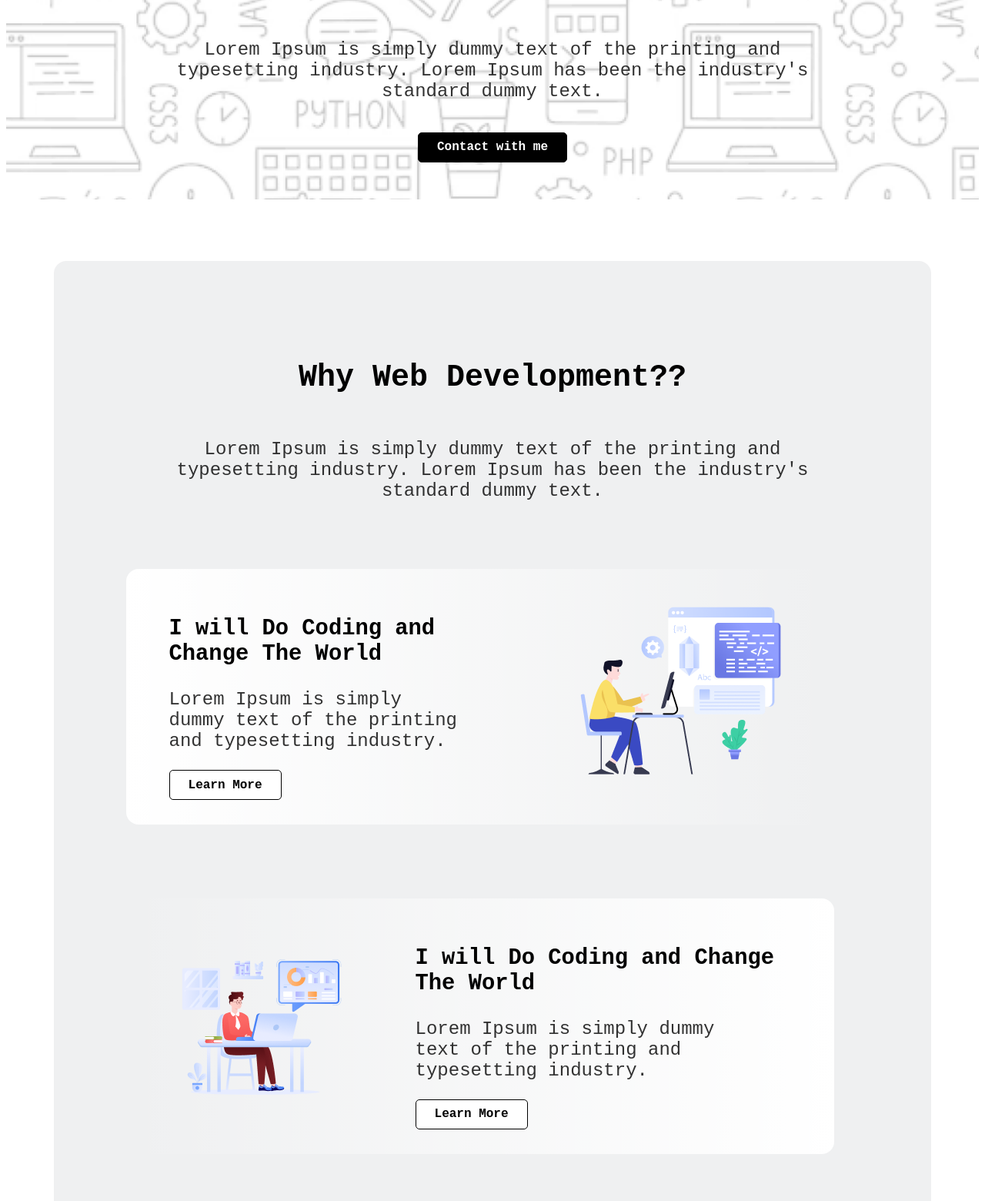
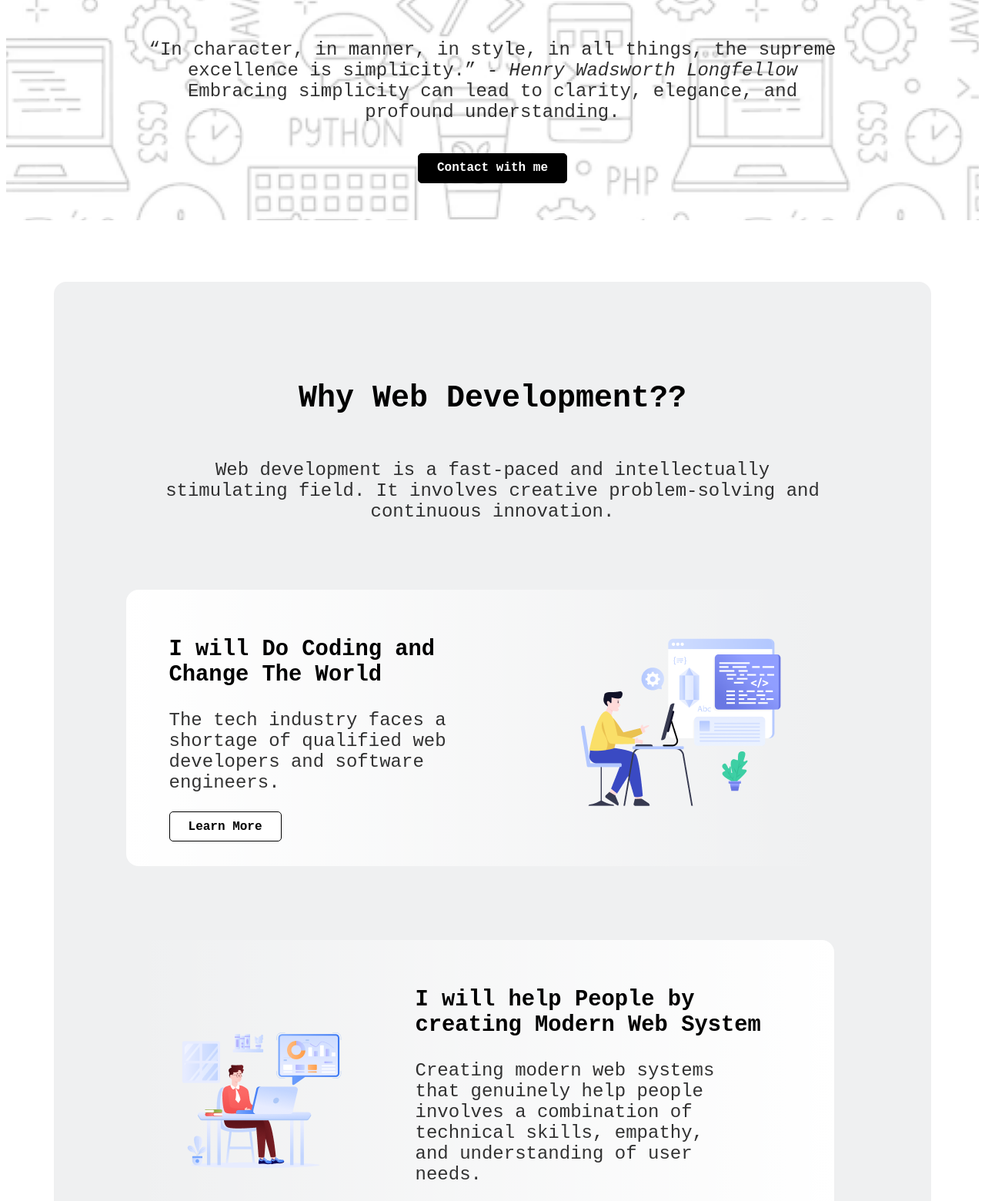
Before and after one commit to Ajmain-Fayek/B10_A1, a plain HTML site: page index.html in a window 1280 px wide. Shown: the part 673-2233 px from the top of the page at 77% size. Drawn offline with Linux system fonts and the light colour scheme; a web font is replaced by a local one.

Commit message:
Replaced lorem text with Original text

```diff
--- a/B10A1-Challenge-Begins/Styles/styles.css
+++ b/B10A1-Challenge-Begins/Styles/styles.css
@@ -206,6 +206,7 @@ a{
 
 .card{
     padding: 3em;
+    width: 33.33%;
     border-radius: 1em;
     box-shadow: 2px 1px 0 0 #00000020;
 }
--- a/index.html
+++ b/index.html
@@ -28,7 +28,9 @@
     <div class="banner-element">
         <img src="B10A1-Challenge-Begins/assets/Group.png" alt="">
         <h1>"In the near future, I hope to become a Developer."</h1>
-        <p>Lorem Ipsum is simply dummy text of the printing and typesetting industry. Lorem Ipsum has been the industry's standard dummy text.</p>
+        <p>“In character, in manner, in style, in all things, the supreme excellence is simplicity.” - <em>Henry Wadsworth Longfellow</em>
+        <br>
+        Embracing simplicity can lead to clarity, elegance, and profound understanding.</p>
         <button id="conact-me" type="button" class="btn conact-me">Contact with me</button>
     </div>
  </div>
@@ -37,19 +39,19 @@
 <div class="wwd">
     <div class="wwd-element">
         <h2>Why Web Development??</h2>
-        <p>Lorem Ipsum is simply dummy text of the printing and typesetting industry. Lorem Ipsum has been the industry's standard dummy text.</p>
+        <p>Web development is a fast-paced and intellectually stimulating field. It involves creative problem-solving and continuous innovation.</p>
         <div class="wwd-card card-1">
             <div class="wwd-card-element">
                 <h3>I will Do Coding and Change The World</h3>
-                <p>Lorem Ipsum is simply dummy text of the printing and typesetting industry.</p>
+                <p>The tech industry faces a shortage of qualified web developers and software engineers.</p>
                 <button id="learn-more-1" type="button" class="btn learn-more">Learn More</button>
             </div>
             <img src="B10A1-Challenge-Begins/assets/Group 2.png" alt="">
         </div>
         <div class="wwd-card card-2">
             <div class="wwd-card-element">
-                <h3>I will Do Coding and Change The World</h3>
-                <p>Lorem Ipsum is simply dummy text of the printing and typesetting industry.</p>
+                <h3>I will help People by creating Modern Web System</h3>
+                <p>Creating modern web systems that genuinely help people involves a combination of technical skills, empathy, and understanding of user needs.</p>
                 <button id="learn-more-2" type="button" class="btn learn-more">Learn More</button>
             </div>
             <img src="B10A1-Challenge-Begins/assets/Group 3.png" alt="">
@@ -57,7 +59,7 @@
         <div class="wwd-card card-3">
             <div class="wwd-card-element">
                 <h3>I will Do Coding and Change The World</h3>
-                <p>Lorem Ipsum is simply dummy text of the printing and typesetting industry.</p>
+                <p>web development provides intellectual challenges, career versatility, and the opportunity to create user-friendly online experiences.</p>
                 <button id="learn-more-3" type="button" class="btn learn-more">Learn More</button>
             </div>
             <img src="B10A1-Challenge-Begins/assets/Group 4.png" alt="">
@@ -70,7 +72,7 @@
     <div class="mi-element">
         <div class="mi-title">
             <h2>My Inspiration</h2>
-            <p>Lorem Ipsum is simply dummy text of the printing and typesetting industry. Lorem Ipsum has been the industry's standard dummy text.</p>
+            <p>Programming Hero gained recognition by winning the best Tech Code Startup Competition in Silicon Valley, California, USA.</p>
         </div>
         <div class="video">
             <iframe class="youtube" width="560" height="315" src="https://www.youtube.com/embed/DGHn2uOAVCE?si=TKT7B0ikcyXI-Z9k" title="YouTube video player" frameborder="0" allow="accelerometer; autoplay; clipboard-write; encrypted-media; gyroscope; picture-in-picture; web-share" referrerpolicy="strict-origin-when-cross-origin" allowfullscreen>
@@ -84,25 +86,25 @@
     <div class="mct-element">
         <div class="mct-title">
             <h2>My Current Target</h2>
-            <p>Lorem Ipsum is simply dummy text of the printing and typesetting industry. Lorem Ipsum has been the industry's standard dummy text.</p>
+            <p>Mastering these three technologies will empower Me to create dynamic, visually appealing, and interactive web experiences!</p>
         </div>
         <div class="mtc-card">
             <div class="card card-4">
                 <img src="B10A1-Challenge-Begins/assets/html.png" alt="">
                 <h3>HTML</h3>
-                <p>Lorem Ipsum is simply dummy text of the printing.</p>
+                <p>HTML is the backbone of web content. It structures information on web pages.</p>
                 <a id="html" href="https://developer.mozilla.org/en-US/docs/Web/HTML" target="_blank">Learn More</a>
             </div>
             <div class="card card-5">
                 <img src="B10A1-Challenge-Begins/assets/css.png" alt="">
                 <h3>CSS</h3>
-                <p>Lorem Ipsum is simply dummy text of the printing.</p>
+                <p>CSS controls the visual presentation of HTML elements.</p>
                 <a id="css" href="https://developer.mozilla.org/en-US/docs/Web/CSS" target="_blank">Learn More</a>
             </div>
             <div class="card card-6">
                 <img src="B10A1-Challenge-Begins/assets/js.png" alt="">
                 <h3>JavaScript</h3>
-                <p>Lorem Ipsum is simply dummy text of the printing.</p>
+                <p>JavaScript interacts with the Document Object Model (DOM) to modify content dynamically.</p>
                 <a id="js" href="https://developer.mozilla.org/en-US/docs/Web/JavaScript" target="_blank">Learn More</a>
             </div>
         </div>
@@ -114,13 +116,13 @@
     <div class="mnt-element">
         <div class="mnt-title">
             <h2>My Next Target</h2>
-            <p>Lorem Ipsum is simply dummy text of the printing and typesetting industry. Lorem Ipsum has been the industry's standard dummy text.</p>
+            <p>Mastering this MRN (MongoDB, React, Node.js) stack equips me with full-stack capabilities, enhances my career prospects, and empowers me to build robust, modern web applications!</p>
         </div>
         <div class="mnt-card card-7">
             <img src="B10A1-Challenge-Begins/assets/react.png" alt="">
             <div>
                 <h3>React JS</h3>
-                <p>Lorem Ipsum is simply dummy text of the printing and typesetting industry. Lorem Ipsum has been the industry's standard dummy text.</p>
+                <p>React is a popular JavaScript library for building user interfaces. It allows to create dynamic, interactive, and responsive web applications.</p>
                 <a id="rect-js" href="https://react.dev/learn" target="_blank">Learn More</a>
             </div>
         </div>
@@ -128,7 +130,7 @@
             <img src="B10A1-Challenge-Begins/assets/nodejs.png" alt="">
             <div>
                 <h3>Node JS</h3>
-                <p>Lorem Ipsum is simply dummy text of the printing and typesetting industry. Lorem Ipsum has been the industry's standard dummy text.</p>
+                <p>Node.js enables to write server-side code in JavaScript. It’s lightweight, fast, and event-driven.</p>
                 <a id="node-js" href="https://www.w3schools.com/nodejs/nodejs_intro.asp" target="_blank">Learn More</a>
             </div>
         </div>
@@ -136,7 +138,7 @@
             <img src="B10A1-Challenge-Begins/assets/mongodb.png" alt="">
             <div>
                 <h3>MongoDB</h3>
-                <p>Lorem Ipsum is simply dummy text of the printing and typesetting industry. Lorem Ipsum has been the industry's standard dummy text.</p>
+                <p>MongoDB is a NoSQL database that stores data in flexible, JSON-like documents. It’s great for handling unstructured or semi-structured data.</p>
                 <a id="mongodb" href="https://www.mongodb.com/docs/" target="_blank">Learn More</a>
             </div>
         </div>
@@ -147,7 +149,7 @@
  <div class="iNeedSupport">
     <div class="ins-element">
         <h2>I Need Support</h2>
-        <p>Lorem Ipsum is simply dummy text of the printing and typesetting industry.</p>
+        <p>If you have anything to talk about, advice, mistake feel free to tell me.</p>
         <div class="ins-input">
             <input type="text" name="" id="" placeholder="Suggest me any feedback for me">
             <button id="ind-submit" type="submit" class="btn">Submit</button>
```
